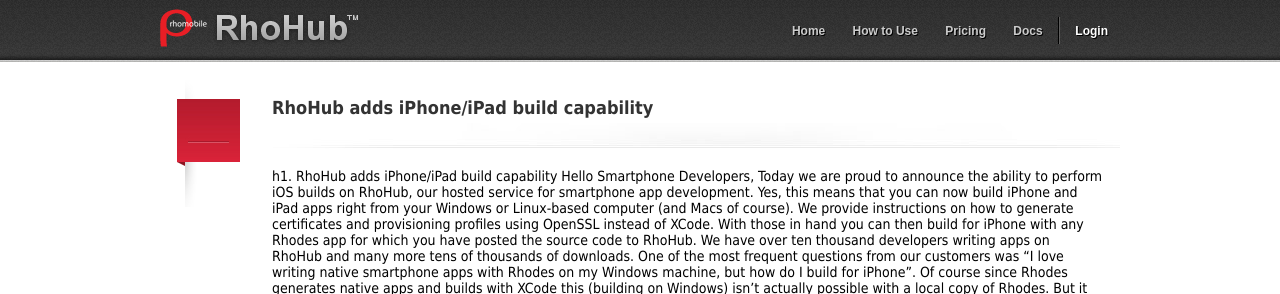
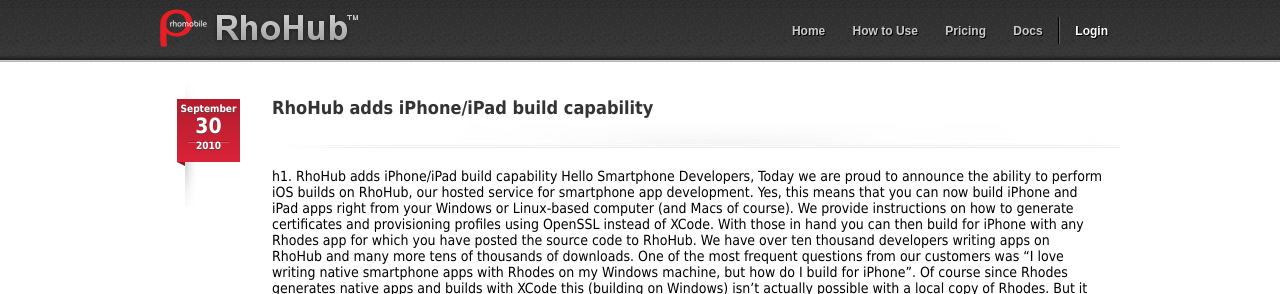
Before and after one commit to rhomobile/blog.rhohub.com, a Jekyll site: the page built from index.html, in a window 1280 px wide. Shown: the top 294 px of the page. Built offline with Jekyll 4.4.1, drawn with Linux system fonts in a browser that asks for light colours; Markdown is read by kramdown in place of the engine named in the settings.

Commit message:
fix dates

```diff
--- a/index.html
+++ b/index.html
@@ -6,9 +6,9 @@
 {% for post in site.posts limit:5 %}
 <div class="post">
 	<div class="date">
-		<span class="month">{{ post.date.strftime("%B") }}</span>
-		<span class="day">{{ post.strftime("%d") }}</span>
-		<span>{{ post.date.strftime("%Y") }}</span>
+		<span class="month">{{ post.date | date: '%B' }}</span>
+		<span class="day">{{ post.date | date: '%d' }}</span>
+		<span>{{ post.date | date: '%Y'}}</span>
 	</div><!-- END date -->
 
 	<div class="post_content">
```
Also changed, not shown: 2 other files.
